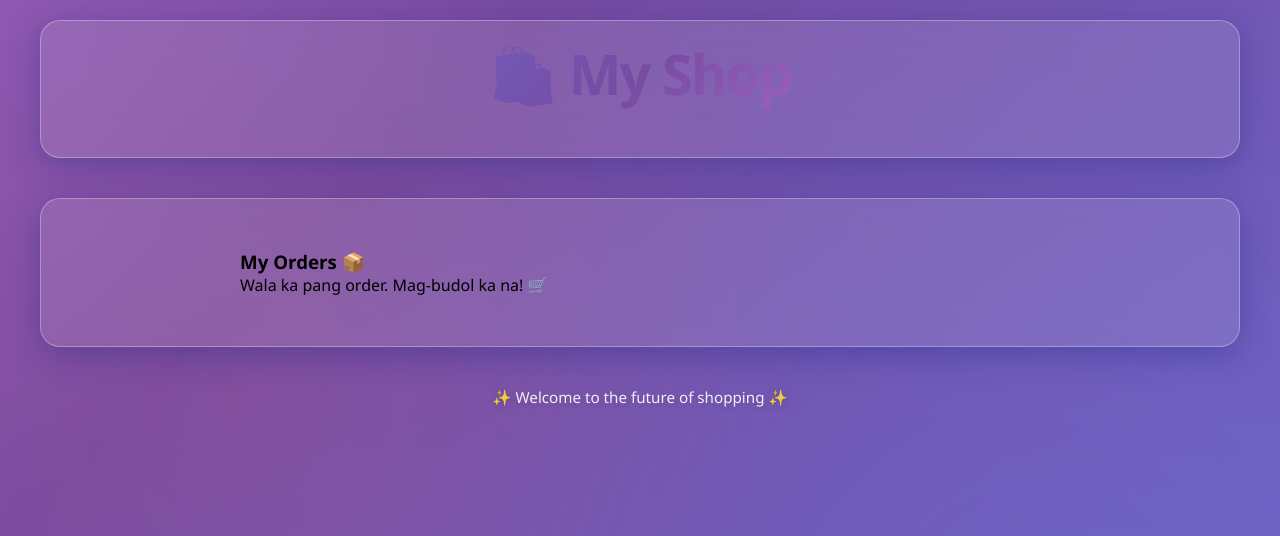
After one commit to t7xfjs22xv-jpg/Wally_Shop, a Django app: template store/templates/store/order_list.html in a window 1280 px wide. The commit adds this page. Shown: the top 536 px of the page. Run offline with Django 5.2, Linux system fonts and the light colour scheme; the template is opened without the code that fills it, so the values that code supplies are empty.

Commit message:
Finalized base.html with Orders button and user auth logic

```diff
--- a/store/templates/base.html
+++ b/store/templates/base.html
@@ -88,10 +88,12 @@
             <div class="nav-links">
                 <a href="{% url 'store:cart_detail' %}">🛒 Cart</a>
                 {% if user.is_authenticated %}
+                    <a href="{% url 'store:order_list' %}">📦 Orders</a>
                     <a href="{% url 'store:profile' %}">👤 Profile</a>
                     <a href="{% url 'store:logout' %}" style="color: #ffdada; font-size: 0.8em;">Logout</a>
                 {% else %}
                     <a href="{% url 'store:login' %}">🔑 Login</a>
+                    <a href="{% url 'store:register' %}">📝 Register</a>
                 {% endif %}
             </div>
         </div>
--- /dev/null
+++ b/store/templates/store/order_list.html
@@ -0,0 +1,14 @@
+{% extends 'base.html' %}
+{% block content %}
+<div class="auth-card" style="max-width: 800px; margin: auto;">
+    <h3 class="section-title">My Orders 📦</h3>
+    {% for order in orders %}
+        <div style="background: rgba(255,255,255,0.1); padding: 15px; border-radius: 10px; margin-bottom: 10px; text-align: left;">
+            <p><strong>Order ID:</strong> #{{ order.id }} | <strong>Date:</strong> {{ order.created|date:"M d, Y" }}</p>
+            <p><strong>Status:</strong> {% if order.paid %}✅ Paid{% else %}⏳ Pending{% endif %}</p>
+        </div>
+    {% empty %}
+        <p>Wala ka pang order. Mag-budol ka na! 🛒</p>
+    {% endfor %}
+</div>
+{% endblock %}
--- a/store/urls.py
+++ b/store/urls.py
@@ -15,6 +15,7 @@ urlpatterns = [
     path('cart/add/<int:product_id>/', views.cart_add, name='cart_add'),
     path('cart/remove/<int:item_id>/', views.cart_remove, name='cart_remove'),
     path('order/create/', views.order_create, name='order_create'),
+    path('orders/', views.order_list, name='order_list'), # Idagdag ito para sa listahan ng orders
 
     # Accounts (Login, Logout, Register, Profile)
     path('register/', views.register, name='register'),
```
Also changed, not shown: store/views.py (+7 -2 lines).
